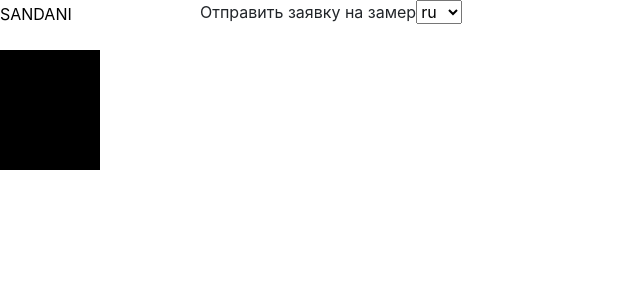
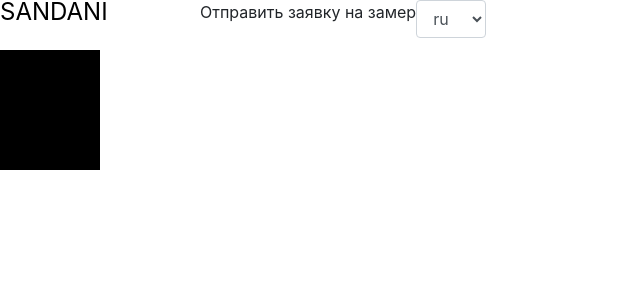
Before and after one commit to dimaarion/bhu, a React (Create React App) app: page / in a window 1280 px wide. Shown: the top 300 px of the page, without its empty margins (0-640 px from the left). Built offline with nearby package versions, Linux system fonts and the light colour scheme; no server answers; a web font is replaced by a local one.

Commit message:
dimaarion/sandaniprim.git

```diff
--- a/src/action/index.js
+++ b/src/action/index.js
@@ -5,6 +5,10 @@ export const inital_base_url = 'http://sandaniprim.mdlocal';
 
 
 export function get(f, namef) {
-    axios.get(inital_base_url + "/adminpanel/pages/" + namef)
+
+        axios.get(inital_base_url + "/adminpanel/pages/" + namef)
     .then((rezult)=>f(rezult.data))
+    .catch((rezult)=>console.log("Нет соиденения с сервером"))
+
+
 }
--- /dev/null
+++ b/src/css/logo.css
@@ -0,0 +1,3 @@
+.logoS{
+    font-size: 18pt;
+}
--- a/src/headbar/Lang.js
+++ b/src/headbar/Lang.js
@@ -3,7 +3,7 @@ export default function Lang(props) {
 
     return (
         <div className = "text-right">
-            <select className="form-select" ariaLabel="ru">
+            <select className="form-select form-control" aria-label="ru">
                 <option value="ru">ru</option>
                 <option value="md">md</option>
             </select>
--- a/src/headbar/Logo.js
+++ b/src/headbar/Logo.js
@@ -1,10 +1,11 @@
 import React from "react";
+import "../css/logo.css";
 export default function Logo(props) {
 
     return (
-        <svg width = "200" height ="220">
-            <text  x="0" y="20">SANDANI</text>
-<rect x = "0" y = "50" width = "100" height = "120"/>
+        <svg width="200" height="220">
+            <text x="0" y="20" className = "logoS">SANDANI</text>
+            <rect x="0" y="50" width="100" height="120" />
         </svg>
     )
 }
--- a/src/menu/Menu.js
+++ b/src/menu/Menu.js
@@ -9,6 +9,6 @@ export default function Menu(props) {
 
     return (
         <div>
-            {menu.map((m) => <div>{m.names}</div>)}
+            {menu.map((m, i) => <div key = {m.names + i}>{m.names}</div>)}
         </div>)
 }
```
